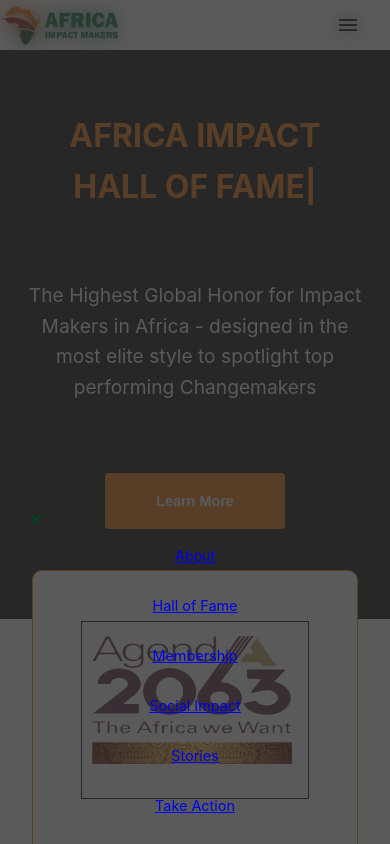
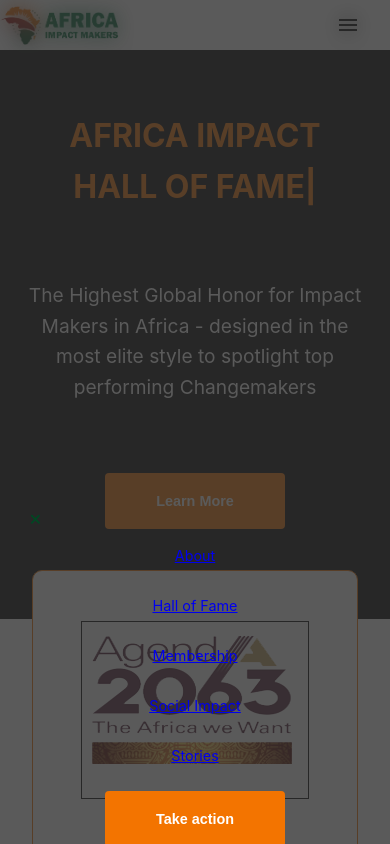
Before and after one commit to barth007/african-impact-maker, a React (Create React App) app in the folder impact-maker/: page / in a window 390 px wide. Both pictures are taken after a click on the item 348 px from the left and 25 px from the top of the page. Shown: the top 844 px of the page. Built offline with nearby package versions, Linux system fonts and the light colour scheme.

Commit message:
added another correction

```diff
--- a/impact-maker/src/components/Header/Navbar.js
+++ b/impact-maker/src/components/Header/Navbar.js
@@ -39,12 +39,12 @@
                      <li><Link to="/membership" className='sidebar-color'>Membership</Link></li>
                      <li><Link to="/social_impact" className='sidebar-color'>Social Impact</Link></li>
                      <li><Link to="/stories" className='sidebar-color'>Stories</Link></li>
-                     <li><Link to="/about" className='sidebar-color'>Take Action</Link></li>
+                     <li ><a href=""><Button  onClick={handleclick} text="Take action"/></a></li>
                  </ul>)
                 }
                 <ul>
                     <li ><Link to="/"><img className="impact-logo" src={logo} alt="Impact makers"/></Link></li>
-                    <li className='hideOnMobile'><Link ClassName="active" to="/login">About</Link></li>
+                    <li className='hideOnMobile'><Link ClassName="active" to="/about">About</Link></li>
                     <li className='hideOnMobile'><Link activeClassName="active" to="/hall_of_fame">Hall of Fame</Link></li>
                     <li className='hideOnMobile'><Link activeClassName="active" to="/membership">Membership</Link></li>
                     <li className='hideOnMobile'><Link activeClassName="active" to="/social_impact">Social Impact</Link></li>
```
